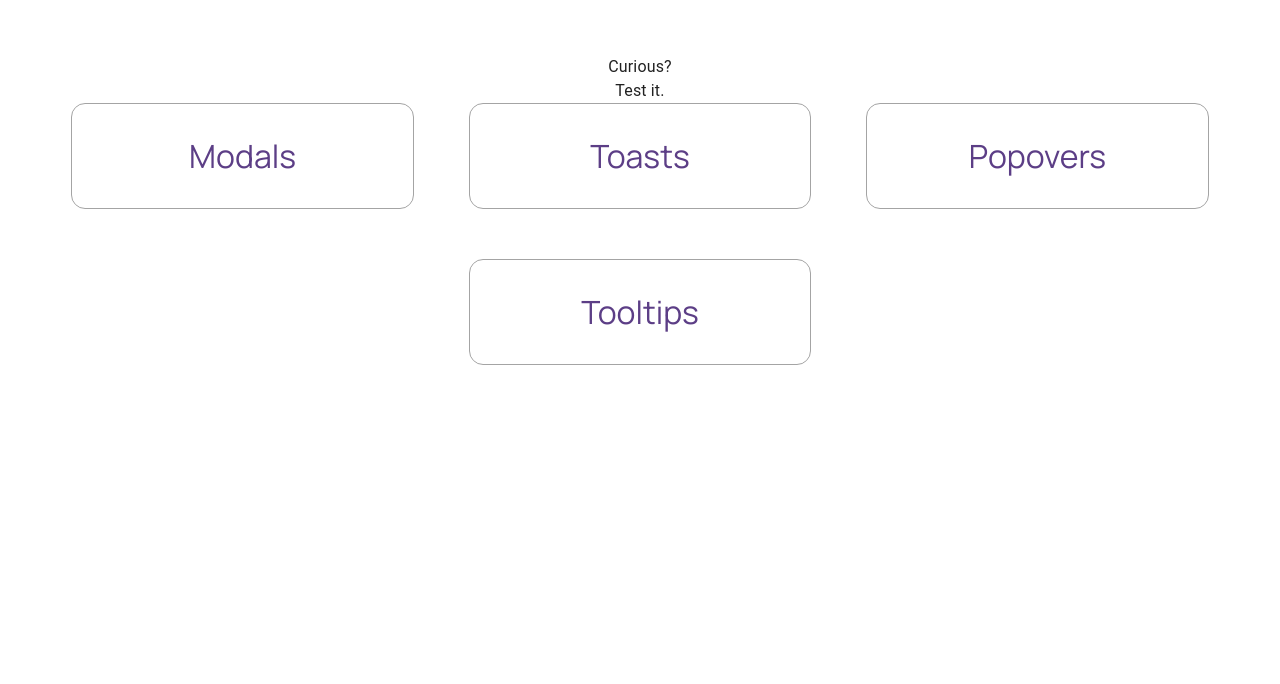
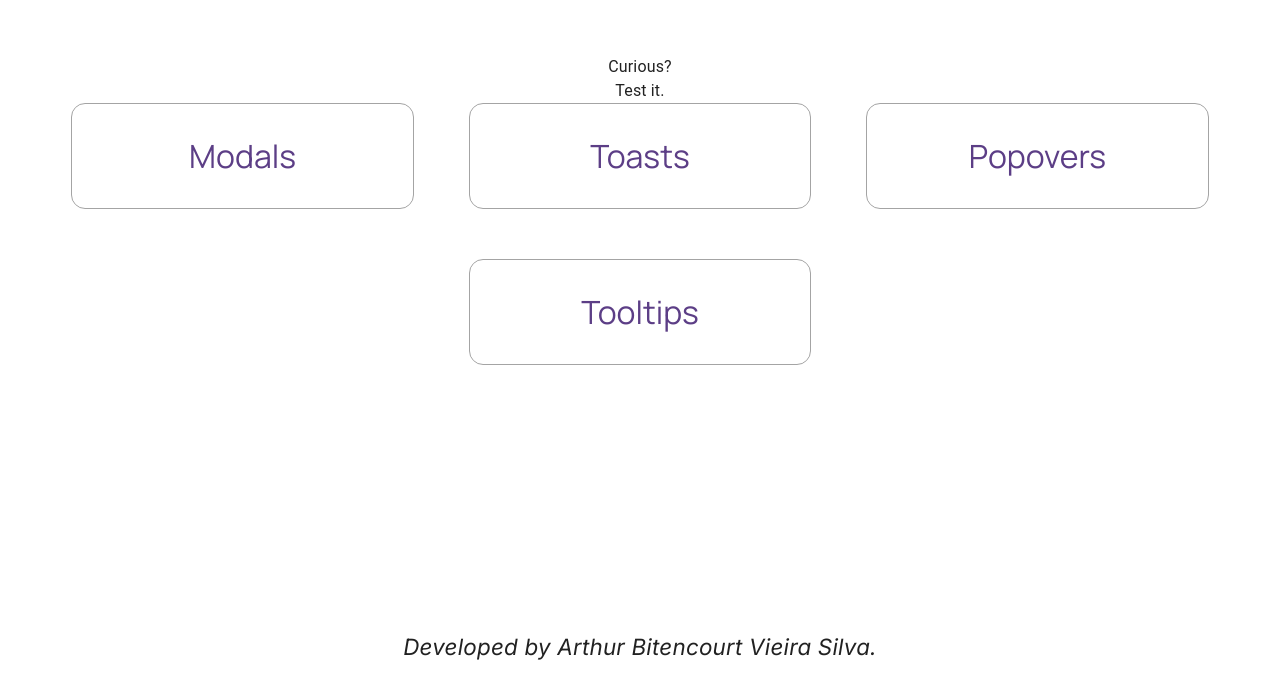
Before and after one commit to OBitencourt/portifolio, a Next.js app: page / in a window 1280 px wide. Shown: the part 6176-6860 px from the top of the page. Before the commit the page ends 6786 px from the top, so only its background shows below. Built offline with nearby package versions, Linux system fonts and the light colour scheme.

Commit message:
feat: adding footer

```diff
--- a/pages/index.tsx
+++ b/pages/index.tsx
@@ -4,6 +4,7 @@ import Techs from '@/src/components/Sections/Techs'
 import Portfolio from '@/src/components/Sections/Portfolio'
 import Call from '@/src/components/Sections/Call'
 import Testing from '@/src/components/Sections/Testing'
+import { Typography } from '@mui/material'
 
 const Index = () => {
     return (
@@ -14,6 +15,17 @@ const Index = () => {
             <Portfolio />
             <Call />
             <Testing />
+            <Typography
+                align='center'
+                sx={{
+                    fontFamily: "Inter",
+                    margin: "20px 0px"
+                }}
+                fontStyle="italic"
+                fontSize="1.4rem"
+            >
+                Developed by Arthur Bitencourt Vieira Silva.
+            </Typography>
         </>
     );
 };
```
